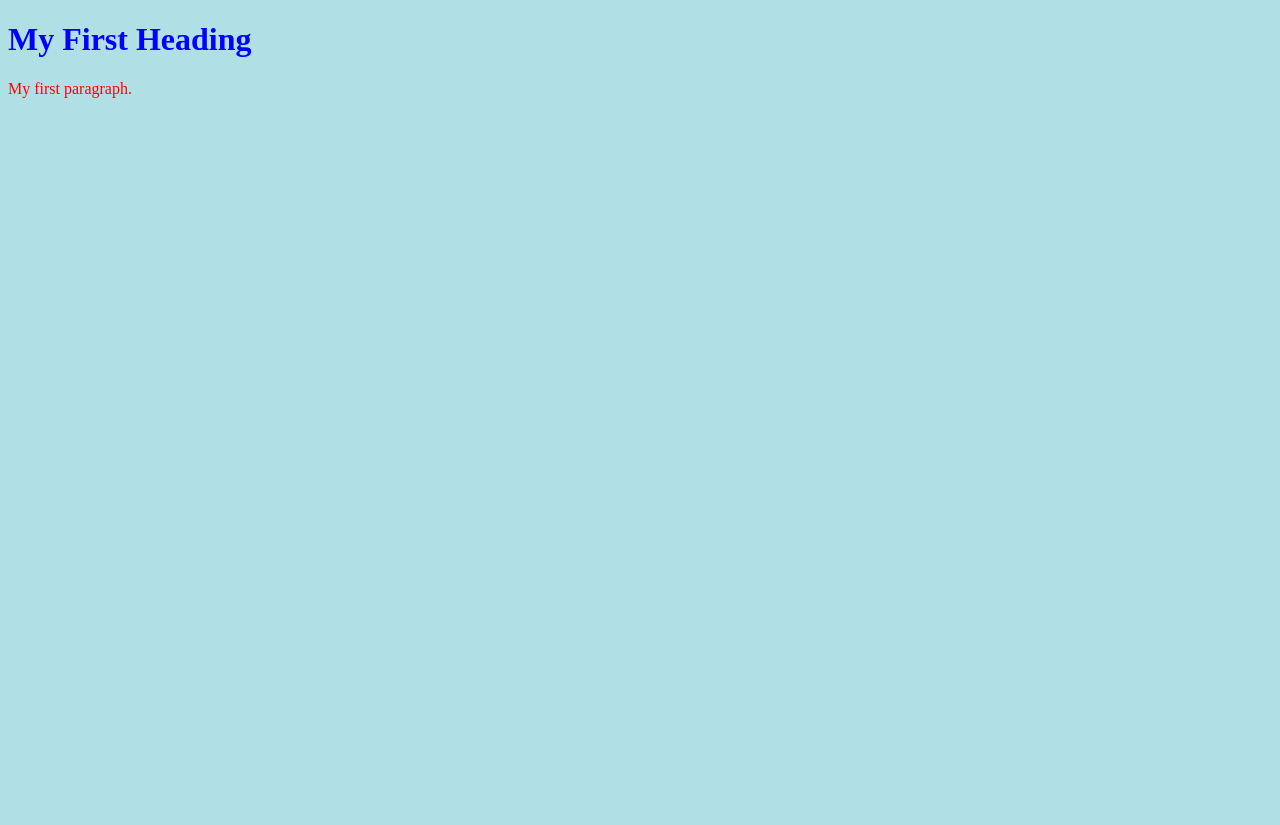
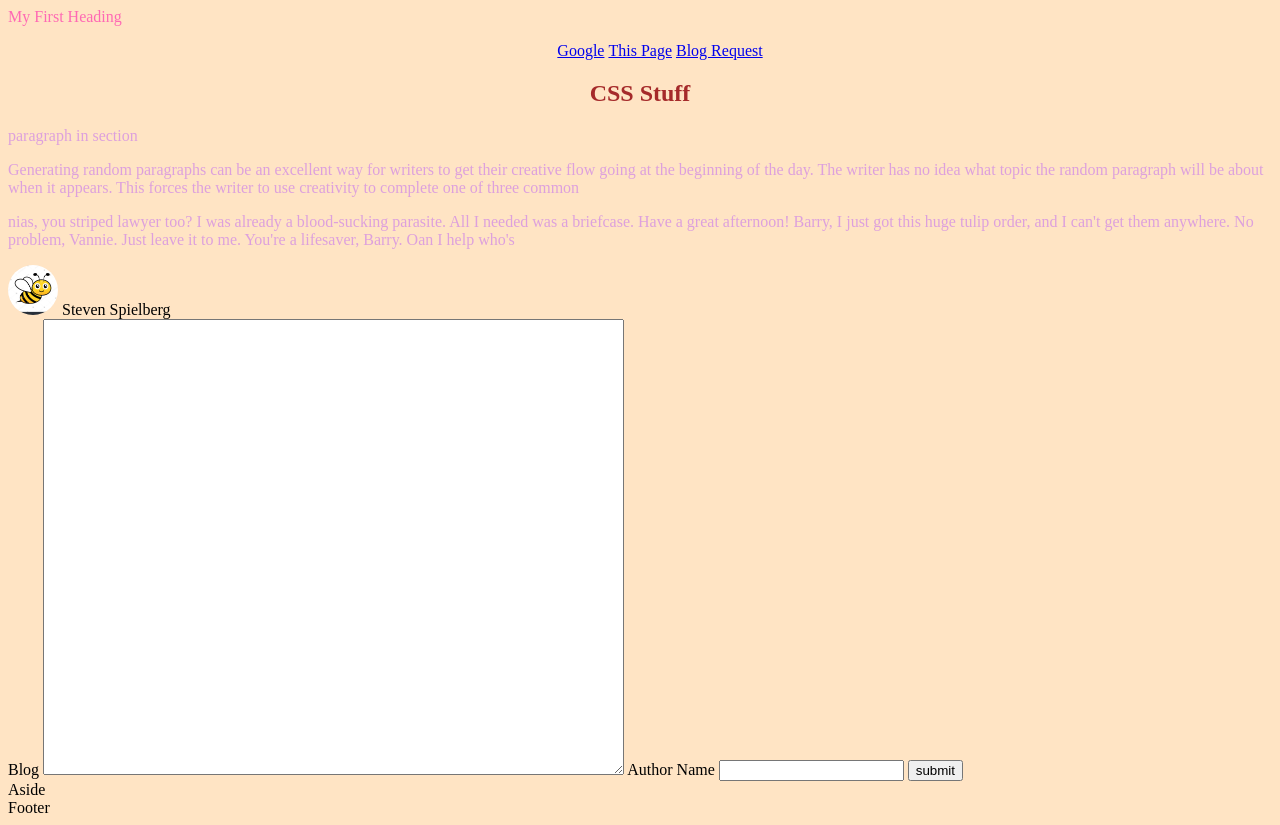
Before and after one commit to Axenix12/Server, a website: page public/index.html in a window 1280 px wide. Before the commit the page ends 800 px from the top, so only its background shows below. Drawn offline with Linux system fonts and the light colour scheme.

Commit message:
going to deploy steps

```diff
--- a/package.json
+++ b/package.json
@@ -19,6 +19,7 @@
 	},
 	"homepage": "https://github.com/Axenix12/Server#readme",
 	"dependencies": {
+		"body-parser": "^1.20.2",
 		"express": "^4.18.2",
 		"path": "^0.12.7"
 	},
--- a/public/css/style.css
+++ b/public/css/style.css
@@ -1,9 +1,40 @@
 body {
-	background-color: powderblue;
+	background-color: bisque;
 }
-h1 {
-	color: blue;
+nav {
+	padding: auto;
+	margin: auto;
+}
+header {
+	color: hotpink;
 }
 p {
-	color: red;
+	color: plum;
 }
+article {
+	color: aqua;
+}
+
+ul {
+	text-align: center;
+	list-style-type: none;
+}
+
+li {
+	display: inline;
+}
+
+section > h1 {
+	color: brown;
+	text-align: center;
+}
+@media screen and (min-width: 600px) {
+	img.avatar {
+	}
+}
+img.avatar {
+	border-radius: 55%;
+}
+p.blog {
+	border: 1cap;
+}
--- a/public/index.html
+++ b/public/index.html
@@ -2,10 +2,52 @@
 <html>
 	<head>
 		<link rel="stylesheet" href="css/style.css" />
+		<script src="js/index.js" defer></script>
 		<title>Hello World</title>
 	</head>
 	<body>
-		<h1>My First Heading</h1>
-		<p>My first paragraph.</p>
+		<header>My First Heading</header>
+		<nav>
+			<ul>
+				<li>
+					<a href="https://google.com">Google</a>
+				</li>
+				<li>
+					<a href="http://localhost:3000/">This Page</a>
+				</li>
+				<li>
+					<a href="http://localhost:3000/blog">Blog Request</a>
+				</li>
+			</ul>
+		</nav>
+		<section>
+			<h1>CSS Stuff</h1>
+			<p>paragraph in section</p>
+			<p class="blog">
+				Generating random paragraphs can be an excellent way for writers to get
+				their creative flow going at the beginning of the day. The writer has no
+				idea what topic the random paragraph will be about when it appears. This
+				forces the writer to use creativity to complete one of three common
+			</p>
+			<p>
+				nias, you striped lawyer too? I was already a blood-sucking parasite.
+				All I needed was a briefcase. Have a great afternoon! Barry, I just got
+				this huge tulip order, and I can't get them anywhere. No problem,
+				Vannie. Just leave it to me. You're a lifesaver, Barry. Oan I help who's
+			</p>
+			<div>
+				<img class="avatar" src="bee.jpeg" alt="bee" width="50" height="50" />
+				<span> Steven Spielberg</span>
+			</div>
+		</section>
+		<form id="form1">
+			<label for="blog">Blog</label>
+			<textarea name="blog-text" id="blog" cols="70" rows="30"></textarea>
+			<label for="author">Author Name</label>
+			<input type="name-text" id="author" name="author" />
+			<input type="submit" value="submit" />
+		</form>
+		<aside>Aside</aside>
+		<footer>Footer</footer>
 	</body>
 </html>
--- /dev/null
+++ b/public/js/index.js
@@ -0,0 +1,31 @@
+const blogURL = "localhost:3000/blog";
+const form = document.getElementById("form1");
+
+const handleFormSubmission = (e) => {
+	e.preventDefault();
+
+	const formData = new FormData(form);
+
+	const author = formData.get("author");
+	const blog = formData.get("blog-text");
+
+	const data = {};
+	data["author"] = author;
+	data["blog"] = blog;
+
+	fetch("/blog", {
+		method: "POST",
+		headers: {
+			"Content-Type": "application/json",
+		},
+		body: JSON.stringify(data),
+	});
+
+	console.log(e.target);
+	console.log(data);
+};
+
+form.addEventListener("submit", async function (e) {
+	handleFormSubmission(e);
+	e.preventDefault();
+});
```
Also changed, not shown: index.js (+13 -0 lines), public/bee.jpeg (added), 3 other files.
